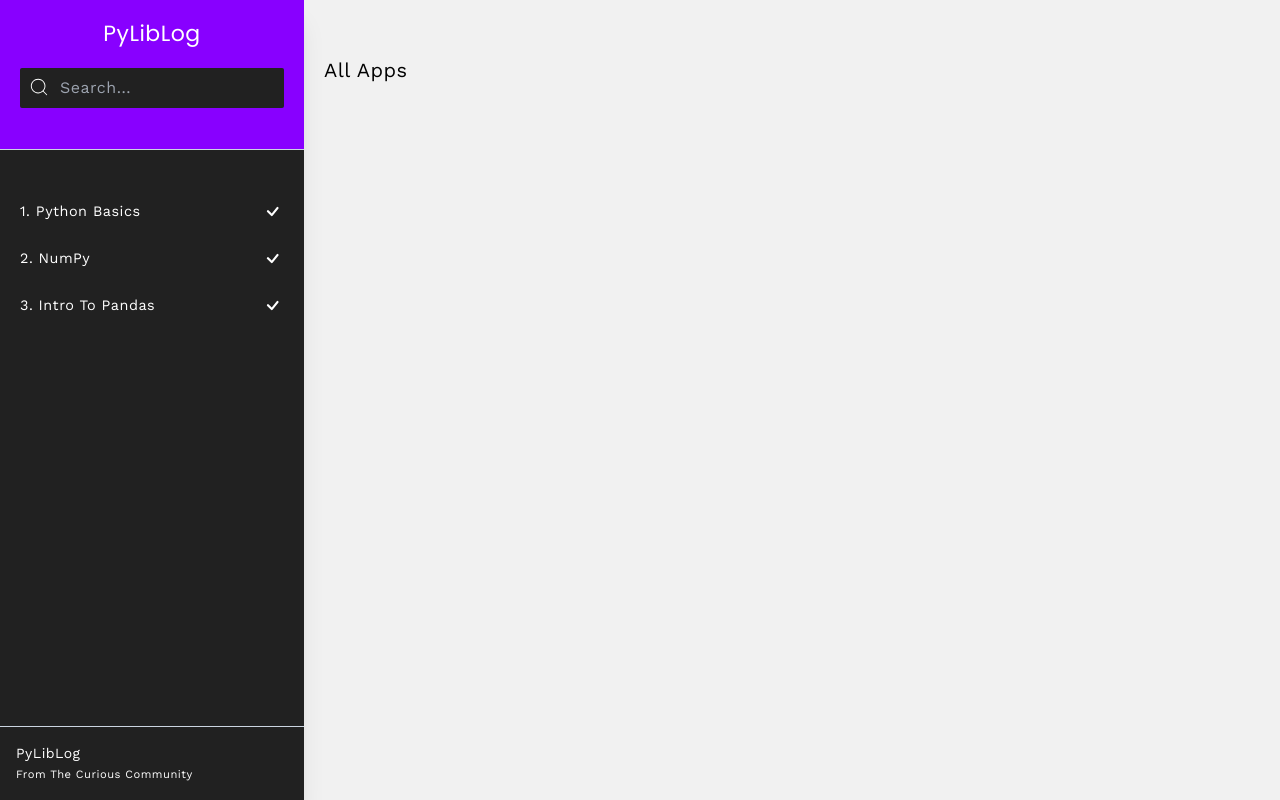
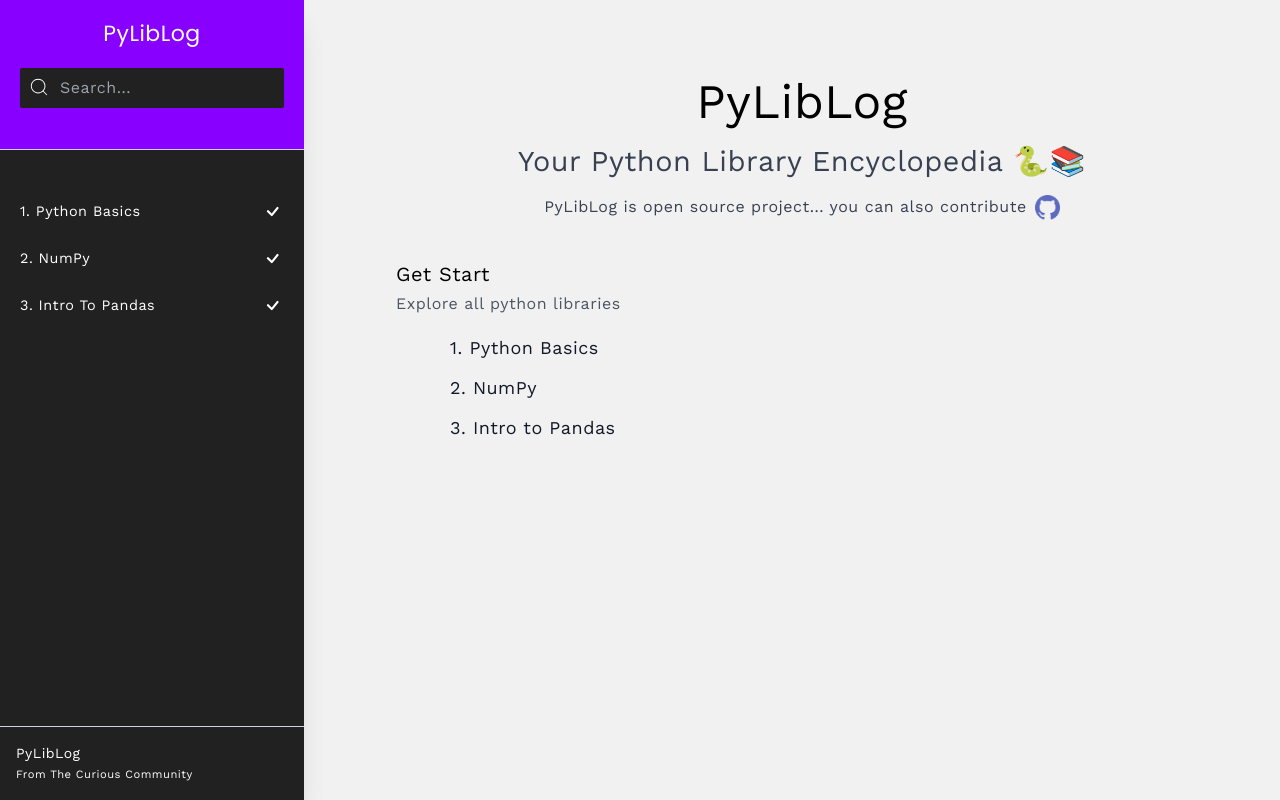
Before and after one commit to thecuriousteam/PyLibLog, a React (Vite) app: page / in a window 1280 px wide. Built offline with nearby package versions, Linux system fonts and the light colour scheme.

Commit message:
making default page

```diff
--- a/src/Constants/index.js
+++ b/src/Constants/index.js
@@ -1,7 +1,11 @@
+// important
+// guys must name route value equal to same as what you give the route in App.jsx
+
 export const subMenusList = [
   {
     name: "Python-Basics",
     title: "1. Python Basics",
+    route: "/Python-Basics/Introduction-to-Python",
     children: [
       {
         title: "Introduction to Python",
@@ -12,6 +16,7 @@ export const subMenusList = [
   {
     name: "NumPy-Library",
     title: "2. NumPy",
+    route: "/NumPy-Library/Intro-to-Numpy",
     children: [
       {
         // List of Pages
@@ -24,6 +29,7 @@ export const subMenusList = [
   {
     name: "Pandas-Library",
     title: "3. Intro to Pandas",
+    route: "/Pandas-Library/Intro-to-pandas",
     children: [
       {
         title: "Intro to pandas",
--- a/src/Python_Library_Pages/AllApps.jsx
+++ b/src/Python_Library_Pages/AllApps.jsx
@@ -1,5 +1,44 @@
+import { subMenusList } from "../Constants";
+import githubicon from "../../assets/Logos & Favicon/github.png";
+import { Link } from "react-router-dom";
+
 const AllApps = () => {
-  return <h1>All Apps</h1>;
+  return (
+    <div className="max-h-screen p-8">
+      <center className="flex flex-col items-center">
+        <h1 className="text-[3rem] ">PyLibLog</h1>
+        <p className="mt-6 mb-3 text-[1.8rem] text-gray-700">
+          Your Python Library Encyclopedia 🐍📚
+        </p>
+        <div className="flex flex-row gap-2 justify-center ">
+          <h3 className="text-gray-700">
+            PyLibLog is open source project... you can also contribute
+          </h3>
+          <a
+            href="https://github.com/thecuriousteam/PyLibLog.git"
+            target="blank"
+          >
+            <img src={githubicon} alt="github-icon" width={25} height={25} />
+          </a>
+        </div>
+      </center>
+      <div className="flex flex-col ml-10 mt-10">
+        <h3 className="text-xl mb-1 text-bold">Get Start</h3>
+        <p className="text-gray-600 mb-3">Explore all python libraries</p>
+        <ul>
+          {subMenusList?.map((data, i) => (
+            <li
+              key={i}
+              className="list-none hover:text-[#8800ff] cursor-pointer p-1.5 text-lg text-gray-900 ml-[3rem]"
+            >
+              {/* {data.name} */}
+              <Link to={data.route}>{data.title}</Link>
+            </li>
+          ))}
+        </ul>
+      </div>
+    </div>
+  );
 };
 
 export default AllApps;
--- a/src/layouts/sidebar/index.jsx
+++ b/src/layouts/sidebar/index.jsx
@@ -2,6 +2,7 @@ import { useEffect, useState } from "react";
 import { useRef } from "react";
 import SubMenu from "./SubMenu";
 import { motion } from "framer-motion";
+import { Link } from "react-router-dom";
 
 // * React icons
 import { IoIosArrowBack } from "react-icons/io";
@@ -92,12 +93,14 @@ const Sidebar = () => {
             width={45}
             alt=""
           /> */}
+          <Link to='/'>
           <h1
             className="text-[22px] text-white whitespace-pre text-center pb-5"
             style={{ fontFamily: "Poppins, sans-serif", fontWeight: "light" }}
           >
             PyLibLog
           </h1>
+          </Link>
           <Search />
         </div>
 
```
Also changed, not shown: assets/Logos & Favicon/github.png (added).
